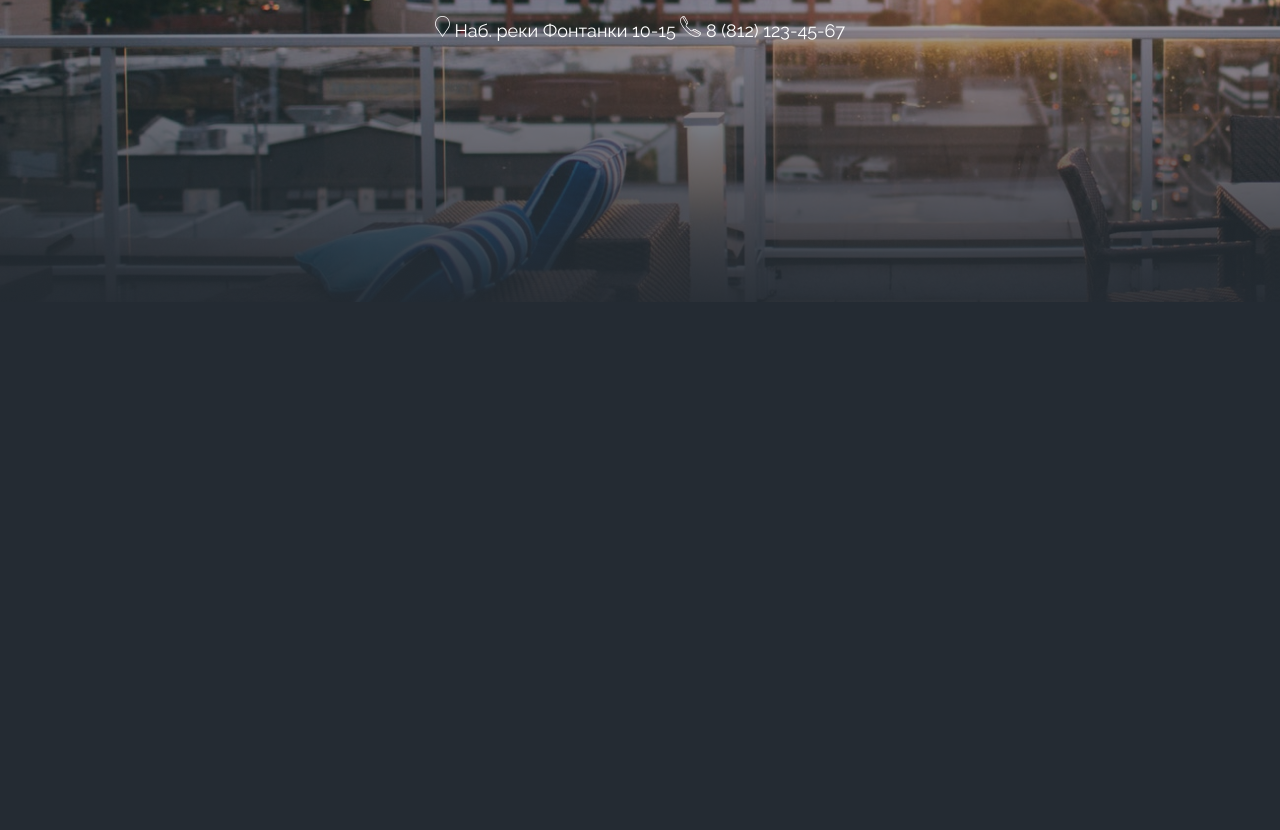
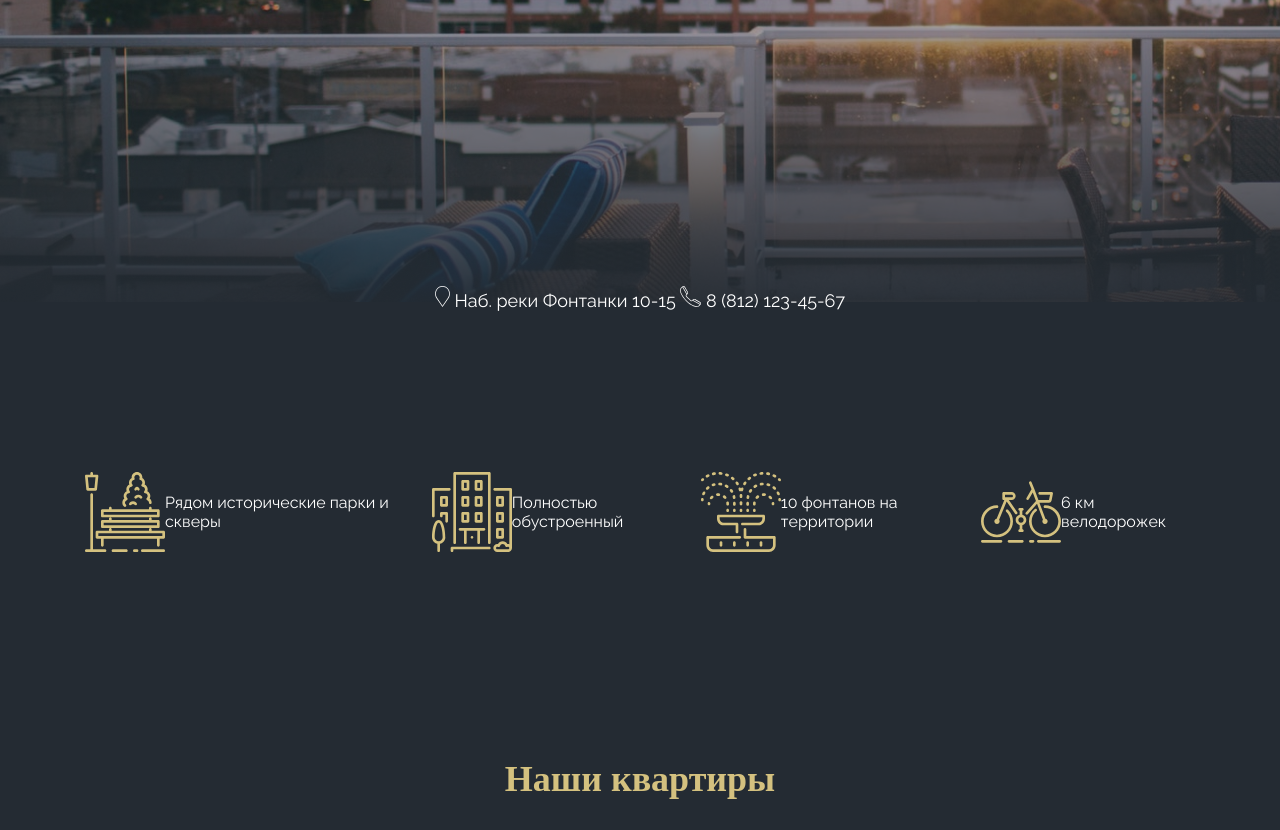
Before and after one commit to shevchu/houseVOP, a plain HTML site: page index.html in a window 1280 px wide. Shown: the part 536-1366 px from the top of the page. Before the commit the page ends 838 px from the top, so only its background shows below. Drawn offline with nearby package versions, Linux system fonts and the light colour scheme.

Commit message:
добавлены иконки и описание к ним, добавлены отступы и стили к тексту

```diff
--- a/index.html
+++ b/index.html
@@ -30,12 +30,25 @@
         <h1>Жилой комплекс <br>
              в историческом центре</h1>
         <div class="contacts">
-            <img src="/../houseVOP/img/map.svg">
+            <img src="img/map.svg">
             <span> Наб. реки Фонтанки 10-15 </span>
 
-            <img src="/img/tel.svg">
+            <img src="img/tel.svg">
             <span> 8 (812) 123-45-67</span>
         </div>
     </div>
+    <div class="icons container">
+        <img src="./img/park.svg">
+        <span>Рядом исторические парки и скверы</span>
+        <img src="./img/home.svg">
+        <span>Полностью обустроенный</span>
+        <img src="./img/fontain.svg">
+        <span>10 фонтанов на территории</span>
+        <img src="./img/bycicle.svg">
+        <span>6 км велодорожек</span>
+    </div>
+    <div class="appartments">
+        <h2>Наши квартиры</h2>
+    </div>
 </body>
 </html>
--- a/styles/about.css
+++ b/styles/about.css
@@ -7,15 +7,31 @@
     background-image: url("../img/housevop.png");
 }
 
-
 .description > h1{
     color: #D4C17F;
     font-size: 48px;
     font-family: 'Playfair Display', serif;
     width: 556px;
     text-align: center;
+    padding-top: 200px;
 }
 
 .contacts {
     font-size: 18px;
+    padding-top: 340px;
 }
+
+.icons {
+    height: 420px;
+    display: flex;
+    justify-content: space-between;
+    align-items: center;
+
+}
+
+.appartments h2 {
+    font-size: 36px;
+    color: #D4C17F;
+    font-family: 'Playfair Display', serif;
+    text-align: center;
+}
```
Also changed, not shown: img/bycicle.svg (added), img/fontain.svg (added), img/home.svg (added), img/park.svg (added).
